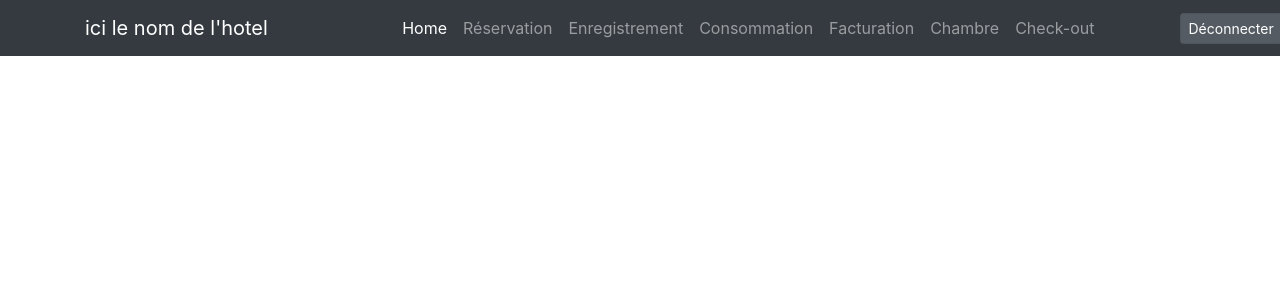
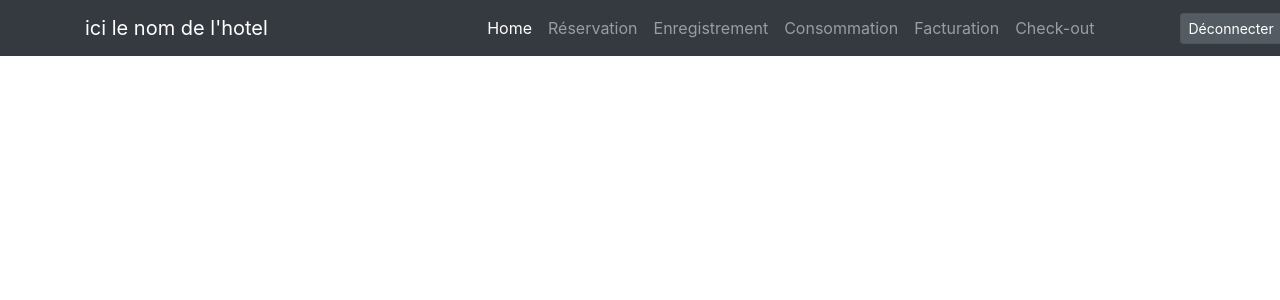
Before and after one commit to Malek-Ayadi/Hotel, a PHP site: page /navigationEmployee.php in a window 1280 px wide. Shown: the top 300 px of the page. Run offline with PHP 8.4, Linux system fonts and the light colour scheme.

Commit message:
maj navigation

```diff
--- a/navigationAdmin.php
+++ b/navigationAdmin.php
@@ -44,9 +44,7 @@
                 <li class="nav-item">
                     <a class="nav-link" href="Facturation.php">Facturation</a>
                 </li>
-                <li class="nav-item">
-                    <a class="nav-link" href="#">Chambre</a>
-                </li>
+
                 <li class="nav-item">
                     <a class="nav-link" href="#">Check-out</a>
                 </li>
--- a/navigationEmployee.php
+++ b/navigationEmployee.php
@@ -39,11 +39,11 @@
                 </li>
                 <li class="nav-item">
                     <a class="nav-link" href="Consommation.php">Consommation</a>
-                </li><li class="nav-item">
+                </li>
+                <li class="nav-item">
                     <a class="nav-link" href="Facturation.php">Facturation</a>
-                </li><li class="nav-item">
-                    <a class="nav-link" href="#">Chambre</a>
-                </li></li><li class="nav-item">
+                </li>
+                <li class="nav-item">
                     <a class="nav-link" href="#">Check-out</a>
                 </li>
             </ul>
```
